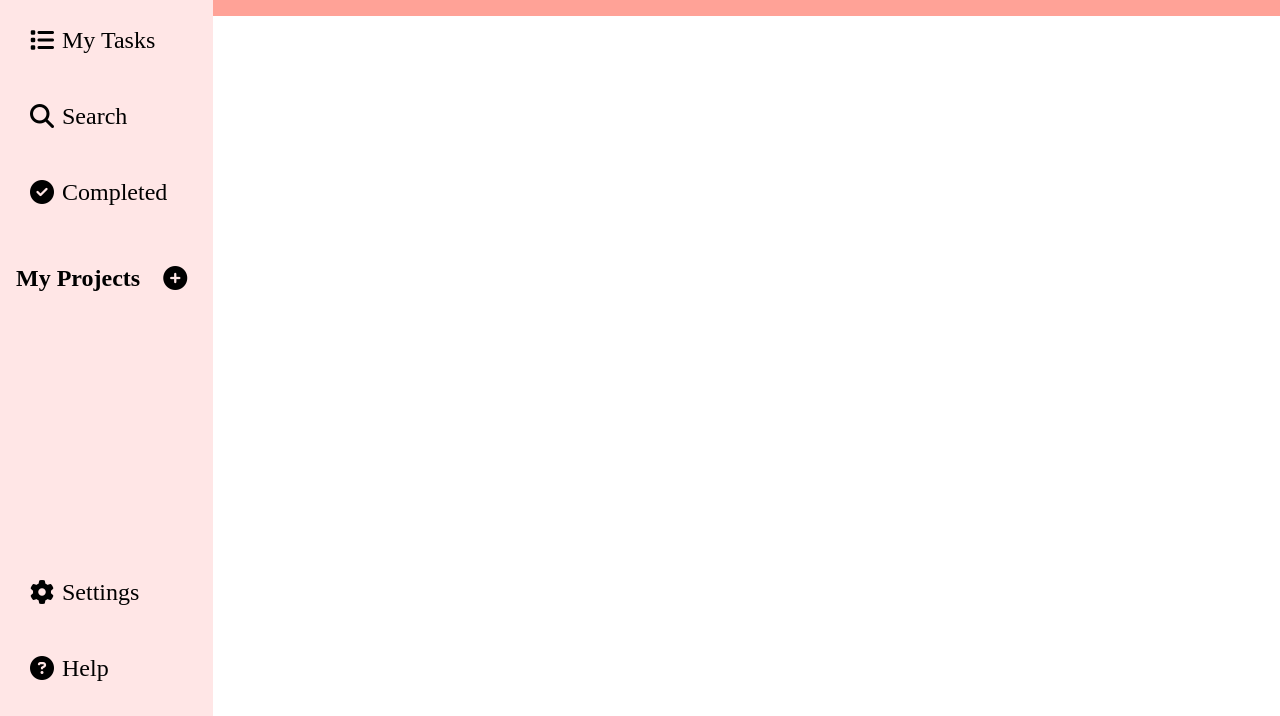
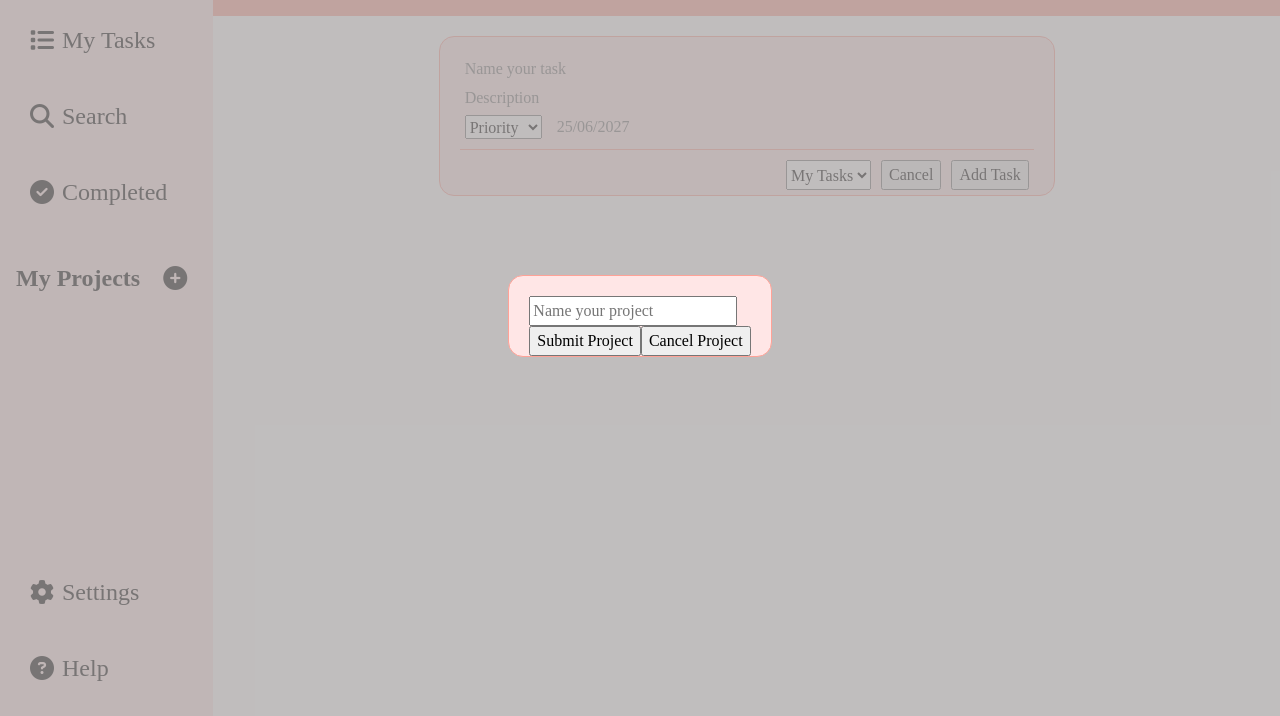
Before and after one commit to HWaterCoding/todo-list, a website built with webpack: page src/template.html in a window 1280 px wide. Shown: the part 84-800 px from the top of the page. Built offline with nearby package versions, Linux system fonts and the light colour scheme.

Commit message:
Create rough draft of add project form Add basic css for layout import to ui-controller and addEventListener

```diff
--- /dev/null
+++ b/src/DOM-creation-modules/project-form.js
@@ -0,0 +1,46 @@
+//form module for project creation
+export default function createProjectForm(){
+    //change to body?
+    const body = document.querySelector('body');
+
+    const projectFormOverlay = document.createElement("div");
+    projectFormOverlay.id = "projectFormOverlay";
+    body.appendChild(projectFormOverlay);
+
+    const projectFormModal = document.createElement("div");
+    projectFormModal.id = "projectFormModal";
+    projectFormOverlay.appendChild(projectFormModal);
+
+    const projectForm = document.createElement("form");
+    projectForm.id = "projectForm";
+    projectFormModal.appendChild(projectForm);
+
+    const projectTitle = document.createElement("input");
+    projectTitle.type = "text";
+    projectTitle.placeholder = "Name your project"
+
+    // const projectTheme = document.createElement("");
+    // projectTheme.id = "projectTheme";
+
+    // projectIcon = document.createElement("");
+    // projectIcon.id = "projectIcon";
+
+    const projectBtnContainer = document.createElement("div");
+    projectBtnContainer.id = "projectBtnContainer";
+
+    const submitProjectBtn = document.createElement("button");
+    submitProjectBtn.type = "submit";
+    submitProjectBtn.textContent = "Submit Project";
+    submitProjectBtn.id = "submitProjectBtn";
+
+    const cancelProjectBtn = document.createElement("button");
+    cancelProjectBtn.textContent = "Cancel Project";
+    cancelProjectBtn.addEventListener("click", ()=>{
+        projectFormOverlay.remove();
+    });
+
+    projectBtnContainer.append(submitProjectBtn, cancelProjectBtn);
+    projectForm.append(projectTitle, projectBtnContainer);
+
+    return { projectForm }
+}
--- a/src/DOM-creation-modules/task-form.js
+++ b/src/DOM-creation-modules/task-form.js
@@ -2,13 +2,13 @@ export default function createTaskForm(projects){
 
     const main = document.getElementById("main");
 
-    const formModal = document.createElement("div");
-    formModal.id = "formModal";
-    main.appendChild(formModal);
+    const taskFormModal = document.createElement("div");
+    taskFormModal.id = "taskFormModal";
+    main.appendChild(taskFormModal);
 
-    const form = document.createElement("form");
-    form.id = "form";
-    formModal.appendChild(form);
+    const taskForm = document.createElement("form");
+    taskForm.id = "taskForm";
+    taskFormModal.appendChild(taskForm);
 
     const formBox1 = document.createElement("div");
     formBox1.id = "formBox1";
@@ -22,6 +22,7 @@ export default function createTaskForm(projects){
     taskDescription.placeholder = "Description";
 
     const selectionBox = document.createElement("div");
+    selectionBox.id = "selectionBox";
 
     //Make a calendar input here?
     const dateInput = document.createElement("input");
@@ -68,7 +69,7 @@ export default function createTaskForm(projects){
     cancelTaskBtn.textContent = "Cancel";
     cancelTaskBtn.id = "cancelTaskBtn";
     cancelTaskBtn.addEventListener("click", ()=>{
-        formModal.remove();
+        taskFormModal.remove();
     });
 
     const submitFormBtn = document.createElement("button");
@@ -78,12 +79,12 @@ export default function createTaskForm(projects){
 
     formBox2.append(projectSelector, cancelTaskBtn, submitFormBtn);
 
-    form.append(formBox1, formBox2);
+    taskForm.append(formBox1, formBox2);
     // form.addEventListener("submit", (event)=>{
     //     event.preventDefault();
 
     //     //probably need to run a callback function as a parameter
     // })
 
-    return { form }
+    return { taskForm }
 }
--- a/src/index.js
+++ b/src/index.js
@@ -5,6 +5,7 @@ import Task from "./task.js";
 import AppManager from "./app-manager.js";
 import { renderController } from "./DOM-creation-modules/display-tasks.js";
 import createTaskForm from "./DOM-creation-modules/task-form.js";
+import createProjectForm from "./DOM-creation-modules/project-form.js";
 import initApp from "./ui-controller.js";
 
 // renderController([]);
@@ -15,7 +16,8 @@ manager.addProject("tasktest");
 window.Task = Task;
 window.manager = manager;
 
-// createTaskForm(manager.allProjects);
+createTaskForm(manager.allProjects);
+createProjectForm();
 
 initApp(manager);
 
--- a/src/styles.css
+++ b/src/styles.css
@@ -197,7 +197,7 @@ body {
 
 
 /* Create Task Form */
-#formModal{
+#taskFormModal{
     background: var(--light-pink-theme);
     padding: clamp(1rem, 20px, 1.5rem) clamp(1rem, 20px, 1.5rem) 0 clamp(1rem, 20px, 1.5rem);
     width: 60%;
@@ -206,7 +206,7 @@ body {
     border-radius: 15px;
 }
 
-#form{
+#taskForm{
 
 }
 
@@ -224,6 +224,7 @@ body {
 
 #selectionBox{
     display: flex;
+    gap: 15px;
 }
 
 #formBox2{
@@ -234,3 +235,29 @@ body {
 }
 
 /* style buttons for form */
+
+
+
+
+/* Create Project Form */
+
+#projectFormOverlay{
+    background-color: rgba(167, 164, 164, 0.719);
+    position: absolute;
+    display: flex;
+    justify-content: center;
+    align-items: center;
+    height: 100vh;
+    width: 100%;
+}
+
+#projectFormModal{
+    background: var(--light-pink-theme);
+    padding: clamp(1rem, 20px, 1.5rem) clamp(1rem, 20px, 1.5rem) 0 clamp(1rem, 20px, 1.5rem);
+    border: 1px var(--salmon-theme) solid;
+    border-radius: 15px;
+}
+
+#projectForm{
+
+}
--- a/src/ui-controller.js
+++ b/src/ui-controller.js
@@ -1,4 +1,4 @@
-import TaskManager from "./app-manager.js";
+import createProjectForm from "./DOM-creation-modules/project-form.js";
 import createTaskForm from "./DOM-creation-modules/task-form.js";
 import Task from "./task.js";
 
@@ -10,16 +10,21 @@ export default function initApp(manager){
         createTaskForm(manager.allProjects);
     });
 
-    form.addEventListener("submit", (event)=>{
-        event.preventDefault();
-        const task = new Task(
-            this.title.value,
-            this.description.value,
-            this.dueDate.value,
-            this.priority.value
-        );
-
-        addTask(task);
+    const addProjectBtnSidebar = document.getElementById("addProjectBtn");
+    addProjectBtnSidebar.addEventListener("submit", (event)=>{
+        createProjectForm();
     });
 
+    // form.addEventListener("submit", (event)=>{
+    //     event.preventDefault();
+    //     const task = new Task(
+    //         this.title.value,
+    //         this.description.value,
+    //         this.dueDate.value,
+    //         this.priority.value
+    //     );
+
+    //     addTask(task);
+    // });
+
 }
```
